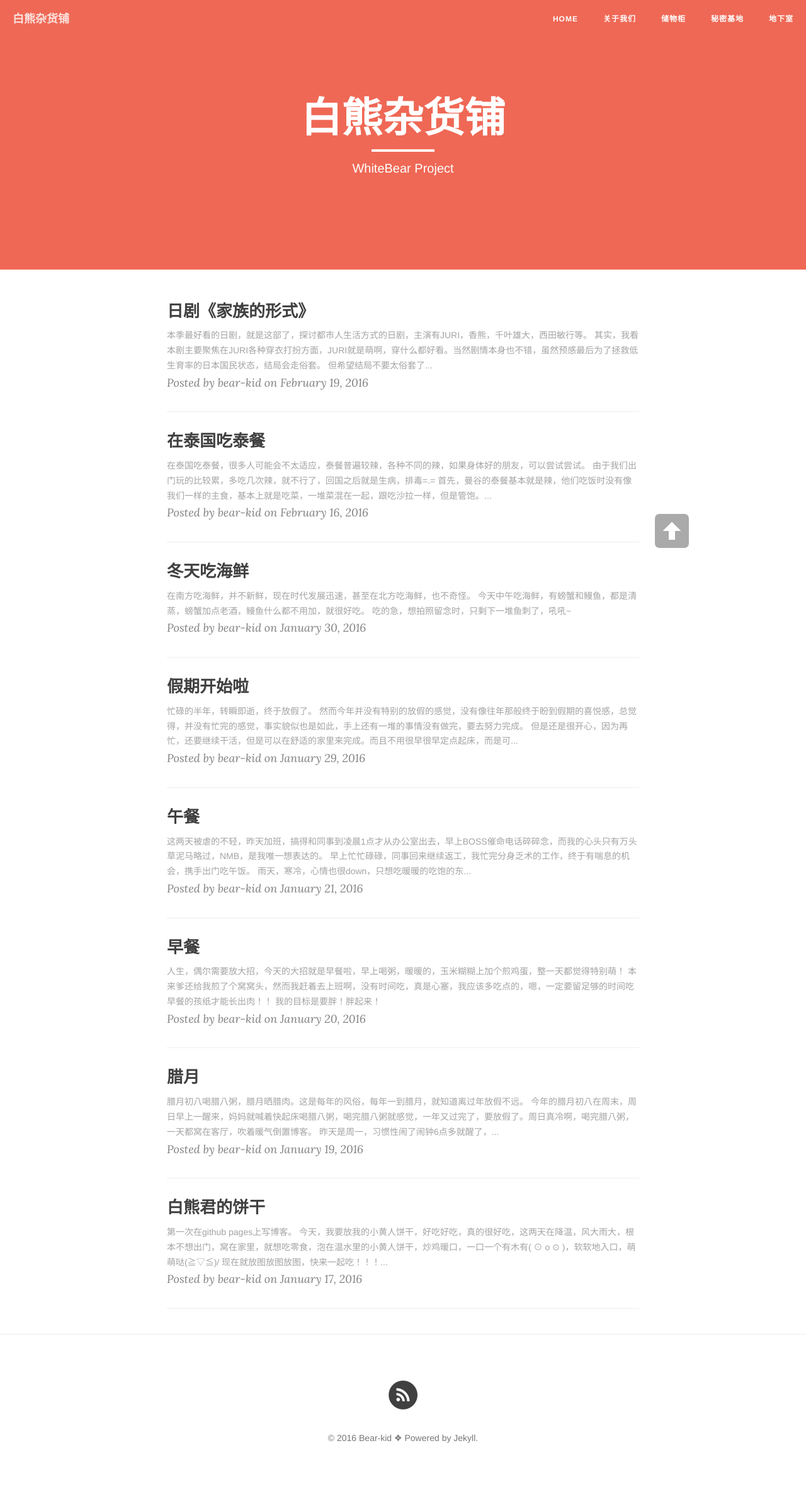
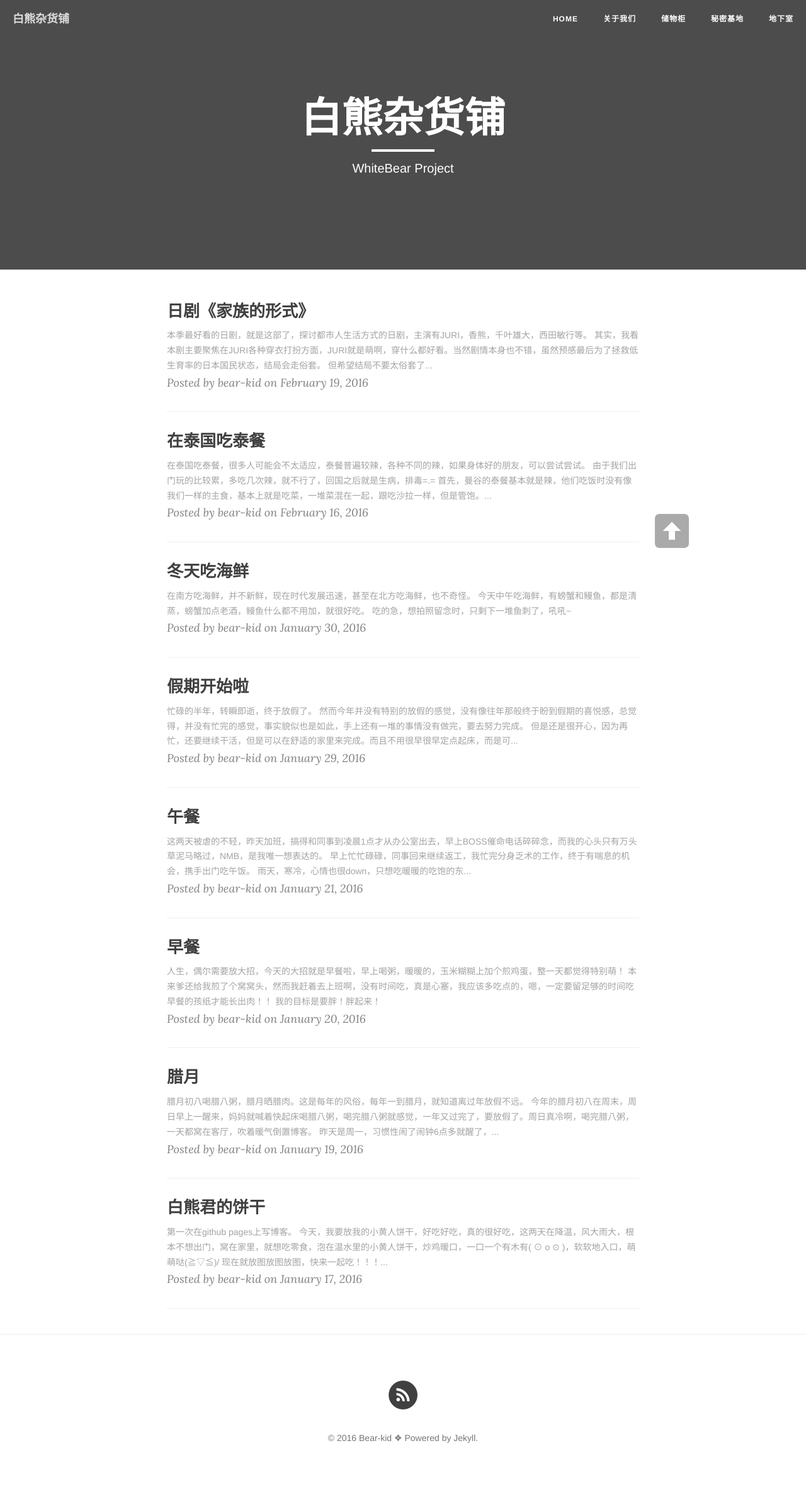
Before and after one commit to bear-kid/bear-kid.github.io, a Jekyll site: the page built from index.html, in a window 1280 px wide. Shown: the whole page at 63% size. Built offline with Jekyll 4.4.1, drawn with Linux system fonts in a browser that asks for light colours; nearby versions of some CDN libraries; the list of posts is cut into pages by our own code.

Commit message:
change color

```diff
--- a/Interview.html
+++ b/Interview.html
@@ -1,6 +1,6 @@
 ---
 layout: page
-header-img: "img/black.jpg"
+header-img: "img/red.jpg"
 description: "白熊杂货铺"
 permalink: Interview.html
 ---
--- a/_config.yml
+++ b/_config.yml
@@ -1,6 +1,6 @@
 # Site settings
 title: 白熊杂货铺
-header-img: "img/red.jpg"
+header-img: "img/black.jpg"
 tagline: "cn"
 description: "whitebear|Bear-kid Project"
 baseurl: ""
```
